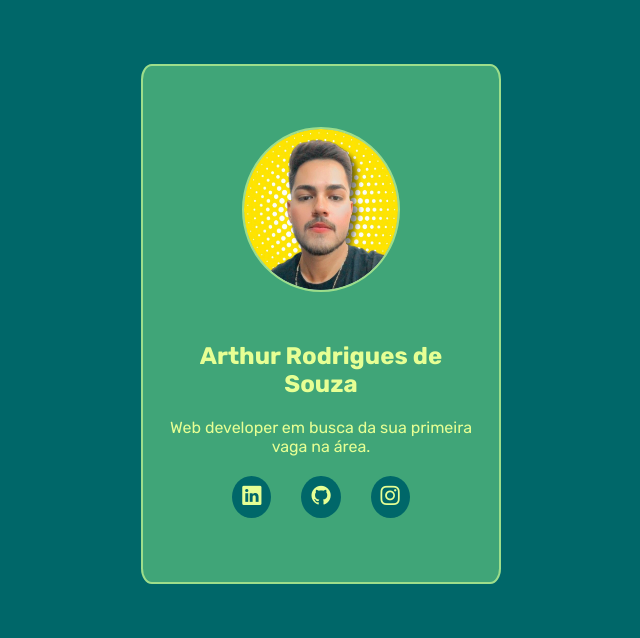
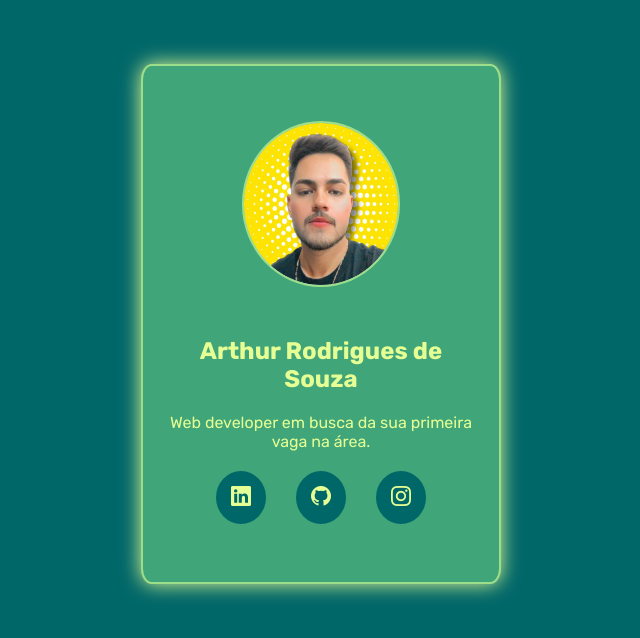
Before and after one commit to arthur01dev/cartao-apresentativo, a plain HTML site: page index.html in a window 1280 px wide. Shown: the whole page, without its empty margins (319-959 px from the left). Drawn offline with nearby package versions, Linux system fonts and the light colour scheme.

Commit message:
atualizando html e css
adicionei algumas classes no html e estilizei os btn com css

```diff
--- a/index.html
+++ b/index.html
@@ -12,22 +12,22 @@
 
 <body>
     <section id="arthurRodriguesDeSouza" class="cartao">
-        <img src="assets/ft-perfil.jpeg" alt="Foto de perfil do Arthur com fundo amarelo."/>
+        <img class="foto__perfil" src="assets/ft-perfil.jpeg" alt="Foto de perfil do Arthur com fundo amarelo."/>
 
-        <div>
-            <h1>Arthur Rodrigues de Souza</h1>
+        <div class="informacoes">
+            <h1 class="info__nome">Arthur Rodrigues de Souza</h1>
 
-            <p>Web developer em busca da sua primeira vaga na área.</p>
+            <p class="info__texto">Web developer em busca da sua primeira vaga na área.</p>
 
-            <ul>
-                <li>
+            <ul class="redes__sociais">
+                <li class="redes__sociais__link">
                     <a href="https://www.linkedin.com/in/arthur-rodrigues-de-souza-6b6b0a258/" target="_blank"><i
                             class="bi bi-linkedin"></i></a>
                 </li>
-                <li>
+                <li class="redes__sociais__link">
                     <a href="https://github.com/arthur01dev" target="_blank"><i class="bi bi-github"></i></a>
                 </li>
-                <li>
+                <li class="redes__sociais__link">
                     <a href="https://www.instagram.com/arthurr.rsouza?igsh=MzRlODBiNWFlZA==" target="_blank"><i
                             class="bi bi-instagram"></i></a>
                 </li>
--- a/style/style.css
+++ b/style/style.css
@@ -30,16 +30,17 @@ body {
   background-color: var(--secondary-color);
   border: 2px solid var(--tertiary-color);
   border-radius: 3%;
+  box-shadow: 0px 0px 20px var(--quartenary-color);
 }
 
-.cartao img {
+.foto__perfil {
   width: 50%;
   height: 32%;
   border-radius: 50%;
   border: 2px solid var(--tertiary-color);
 }
 
-.cartao div {
+.informacoes {
   display: flex;
   flex-direction: column;
   align-items: center;
@@ -48,13 +49,13 @@ body {
   margin-bottom: 3px;
 }
 
-.cartao div h1, p{
+.info__nome, .info__texto{
   color: var(--quartenary-color);
   font-family: "Rubik", sans-serif;
   text-align: center;
 }
 
-.cartao div ul {
+.redes__sociais {
   display: flex;
   align-items: center;
   justify-content: center;
@@ -62,22 +63,20 @@ body {
   gap: 30px;
 }
 
-.cartao div ul li {
+.redes__sociais__link a{
+  display: flex;
+  align-items: center;
+  justify-content: center;
   background-color: var(--primary-color);
-  padding: 10px;
+  color: var(--quartenary-color);
+  padding: 15px;
+  font-size: 20px;
   border-radius: 50%;
+  transition: ease-in-out .6s;
 }
 
-.cartao div ul li:hover{
+.redes__sociais__link a:hover{
   background-color: var(--quartenary-color);
+  color: var(--primary-color);
+  transform: scale(1.1);
 }
-
-.cartao div ul li a{
-  text-decoration: none;
-  font-size: 120%;
-  color: var(--quartenary-color);
-}
-
-.cartao div ul li a:hover {
-  color: var(--primary-color);
-}
```
